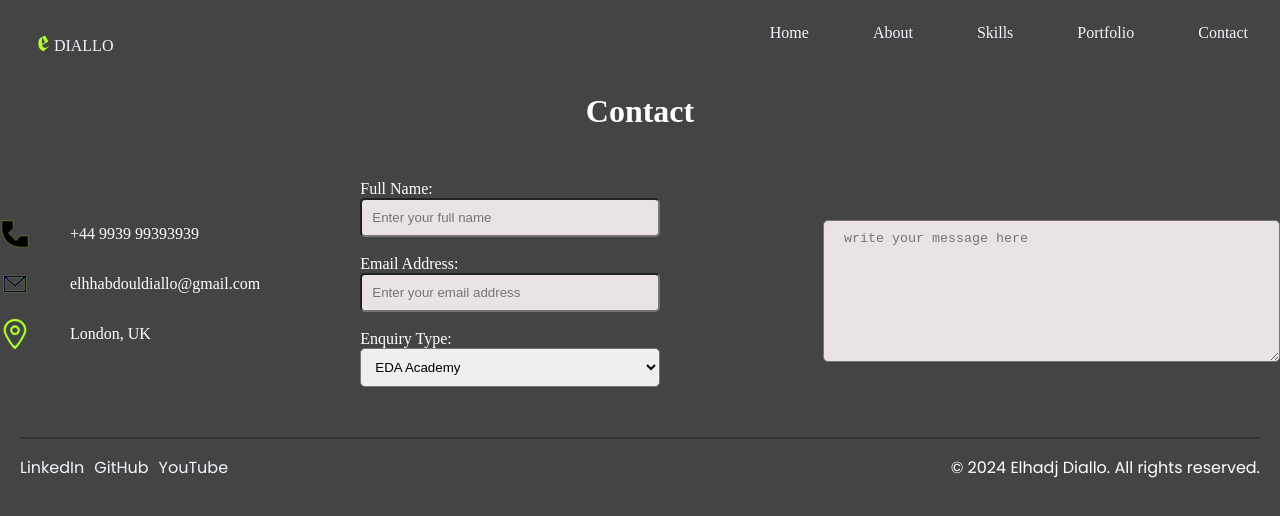
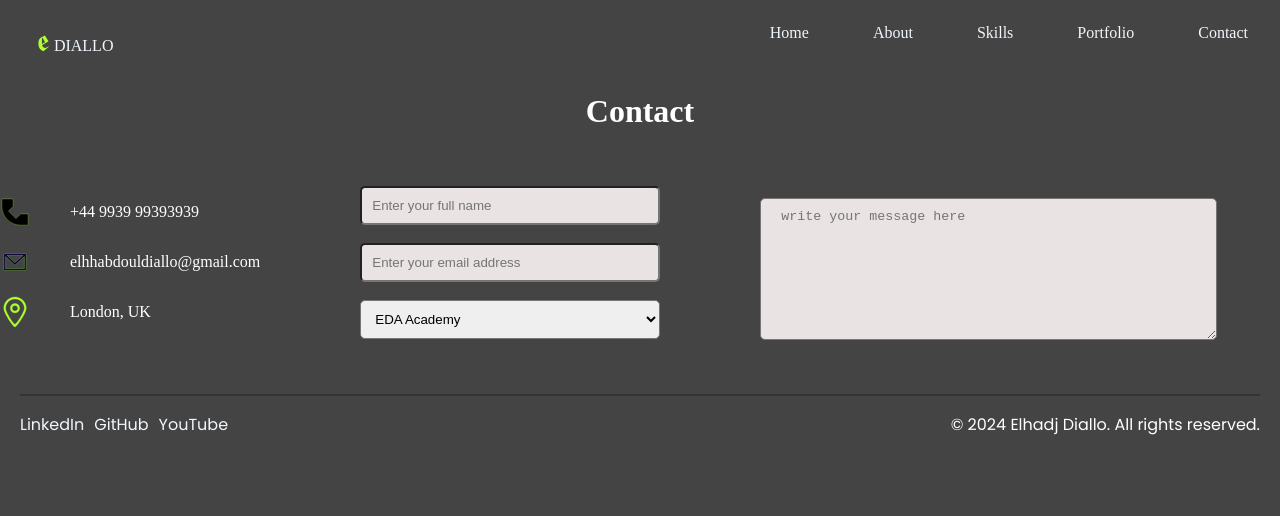
Before and after one commit to eediallo/eediallo.github.io, a React (Create React App) app in the folder my-portfolio/: page /contact in a window 1280 px wide. Shown: the top 516 px of the page. Built offline with nearby package versions, Linux system fonts and the light colour scheme.

Commit message:
removes label description

```diff
--- a/my-portfolio/src/components/Contact.js
+++ b/my-portfolio/src/components/Contact.js
@@ -27,18 +27,18 @@ const Contact = () => {
             {/* main form input */}
             <div>
             <div>
-                <label for="full-name" >Full Name: </label>
+                <label for="full-name" ></label>
                 <input type="text" id="full-name" name="full-name" placeholder="Enter your full name" required/>
             </div>
             <br></br>
             <div>
-                <label for="email" >Email Address: </label>
+                <label for="email" ></label>
                 <input type="email" id="email" name="email" placeholder="Enter your email address" required/>
             </div>
             <br></br>
 
             <div>
-                <label for="enquiry" >Enquiry Type: </label>
+                <label for="enquiry" ></label>
                 <select id="enquiry" name="enquiry" >
                     <option>EDA Academy</option>
                     <option>Maintenance</option>
```
